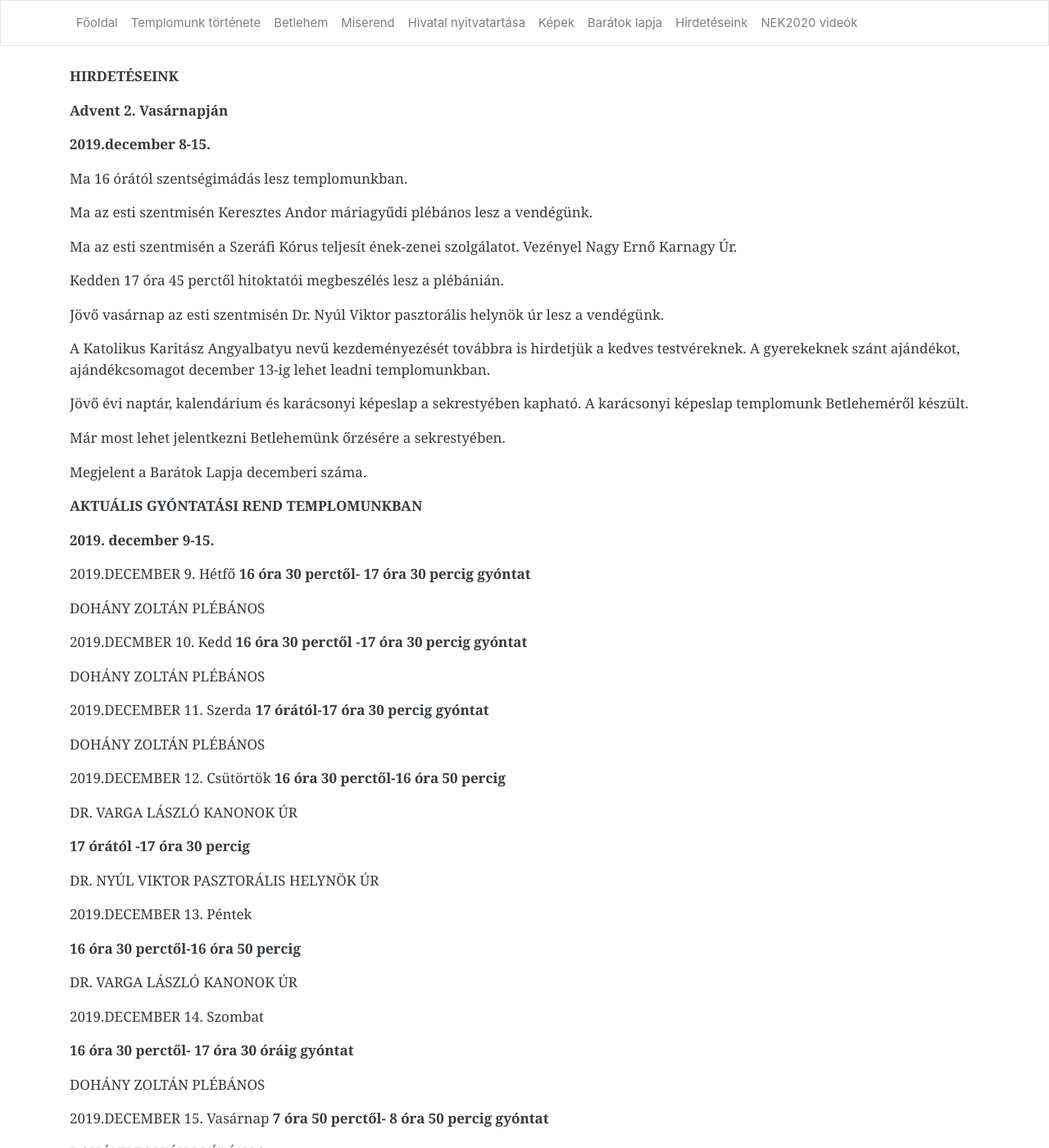
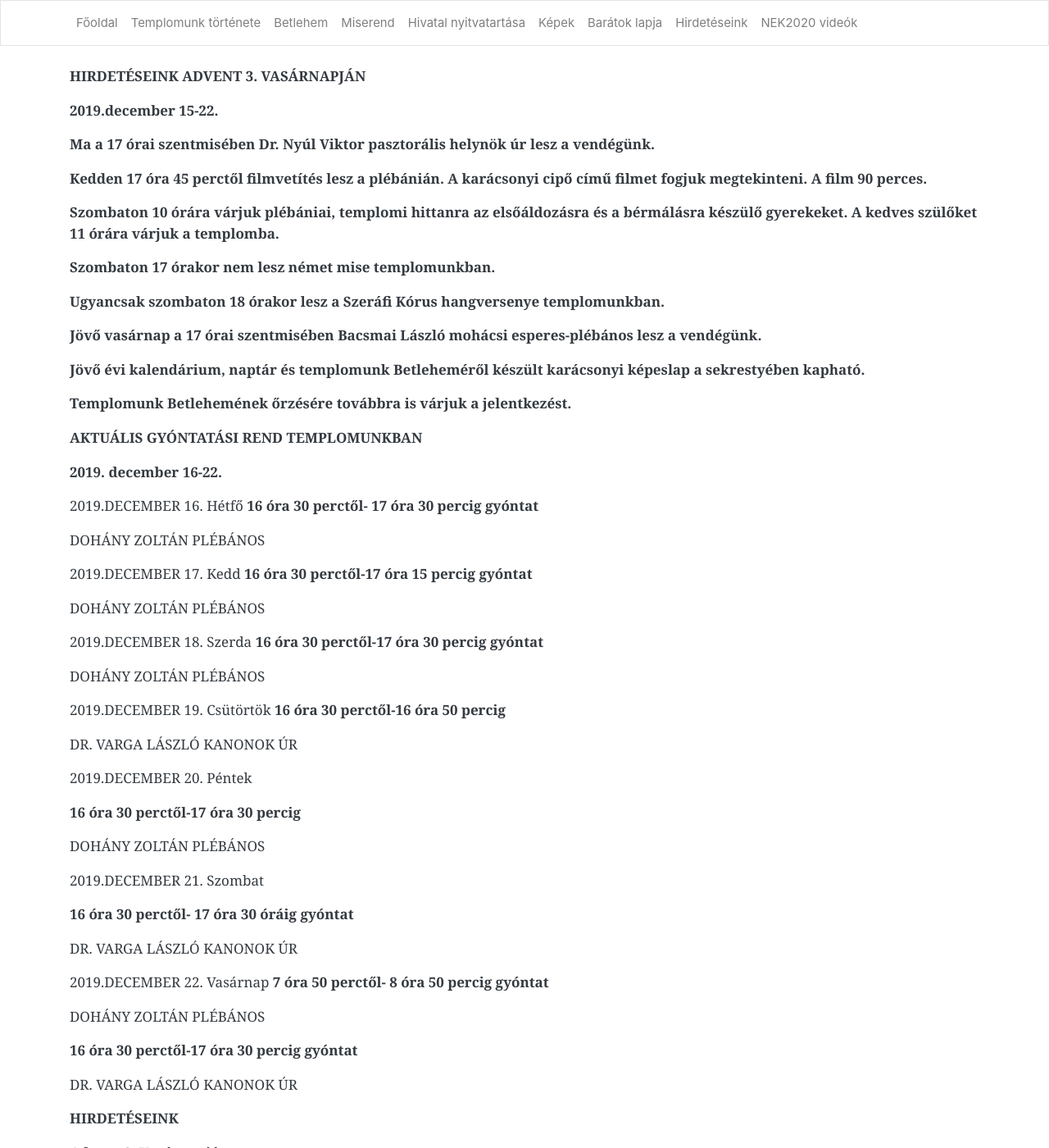
Before and after one commit to pecsi-ferences/pecsi-ferences.github.io, a Jekyll site: the page built from hirdeteseink.md, in a window 1280 px wide and 1400 px high. Shown: the whole window at 82% size. Built offline with Jekyll 4.4.1, drawn with Linux system fonts in a browser that asks for light colours; nearby versions of some CDN libraries.

Commit message:
Update from Forestry.io Zoltán Dohány updated hirdeteseink.md

```diff
--- a/hirdeteseink.md
+++ b/hirdeteseink.md
@@ -3,6 +3,65 @@ layout: default
 title: Hirdetéseink
 
 ---
+**HIRDETÉSEINK ADVENT 3. VASÁRNAPJÁN**
+
+**2019.december 15-22.**
+
+**Ma a 17 órai szentmisében Dr. Nyúl Viktor pasztorális helynök úr lesz a vendégünk.**
+
+**Kedden 17 óra 45 perctől filmvetítés lesz a plébánián. A karácsonyi cipő című filmet fogjuk megtekinteni. A film 90 perces.**
+
+**Szombaton 10 órára várjuk plébániai, templomi hittanra az elsőáldozásra és a bérmálásra készülő gyerekeket. A kedves szülőket 11 órára várjuk a templomba.**
+
+**Szombaton 17 órakor nem lesz német mise templomunkban.**
+
+**Ugyancsak szombaton 18 órakor lesz a Szeráfi Kórus hangversenye templomunkban.**
+
+**Jövő vasárnap a 17 órai szentmisében Bacsmai László mohácsi esperes-plébános lesz a vendégünk.**
+
+**Jövő évi kalendárium, naptár és templomunk Betleheméről készült karácsonyi képeslap a sekrestyében kapható.**
+
+**Templomunk Betlehemének őrzésére továbbra is várjuk a jelentkezést.**
+
+**AKTUÁLIS GYÓNTATÁSI REND TEMPLOMUNKBAN**
+
+**2019. december 16-22.**
+
+2019\.DECEMBER 16. Hétfő **16 óra 30 perctől- 17 óra 30 percig gyóntat**
+
+DOHÁNY ZOLTÁN PLÉBÁNOS
+
+2019\.DECEMBER 17. Kedd **16 óra 30 perctől-17 óra 15 percig gyóntat**
+
+DOHÁNY ZOLTÁN PLÉBÁNOS
+
+2019\.DECEMBER 18. Szerda **16 óra 30 perctől-17 óra 30 percig gyóntat**
+
+DOHÁNY ZOLTÁN PLÉBÁNOS
+
+2019\.DECEMBER 19. Csütörtök **16 óra 30 perctől-16 óra 50 percig**
+
+DR. VARGA LÁSZLÓ KANONOK ÚR
+
+2019\.DECEMBER 20. Péntek
+
+**16 óra 30 perctől-17 óra 30 percig**
+
+DOHÁNY ZOLTÁN PLÉBÁNOS
+
+2019\.DECEMBER 21. Szombat
+
+**16 óra 30 perctől- 17 óra 30 óráig gyóntat**
+
+DR. VARGA LÁSZLÓ KANONOK ÚR
+
+2019\.DECEMBER 22. Vasárnap **7 óra 50 perctől- 8 óra 50 percig gyóntat**
+
+DOHÁNY ZOLTÁN PLÉBÁNOS
+
+**16 óra 30 perctől-17 óra 30 percig gyóntat**
+
+DR.  VARGA LÁSZLÓ KANONOK ÚR
 
 **HIRDETÉSEINK**
 
```
